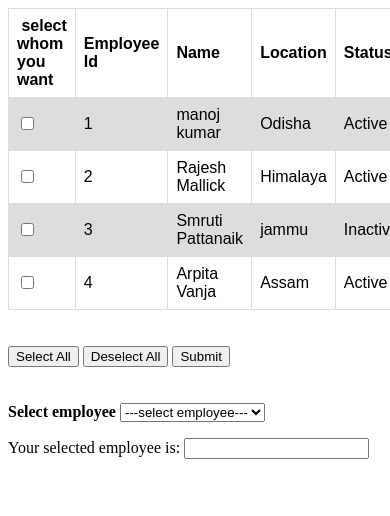
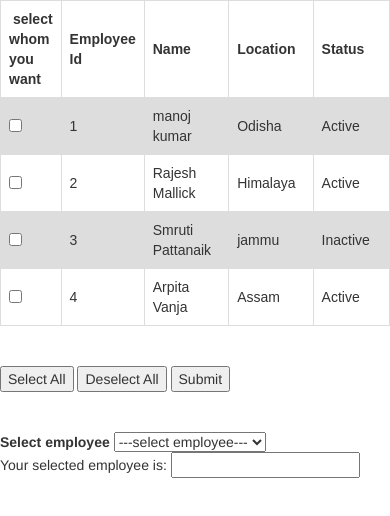
Before and after one commit to Mksmanoj/Html_checkbox_table, a plain HTML site: page index.html in a window 390 px wide. Drawn offline with nearby package versions, Linux system fonts and the light colour scheme.

Commit message:
responsive

```diff
--- a/index.html
+++ b/index.html
@@ -2,6 +2,11 @@
 <html>
 <head>
     <title>HTML table & checkbox</title>
+    <meta name="viewport" content="width=device-width, initial-scale=1">
+    <link rel="stylesheet" href="https://maxcdn.bootstrapcdn.com/bootstrap/3.4.1/css/bootstrap.min.css">
+    <script src="https://ajax.googleapis.com/ajax/libs/jquery/3.5.1/jquery.min.js"></script>
+    <script src="https://maxcdn.bootstrapcdn.com/bootstrap/3.4.1/js/bootstrap.min.js"></script>
+
     <style>
         table {
             font-family: arial, sans-serif;
```
